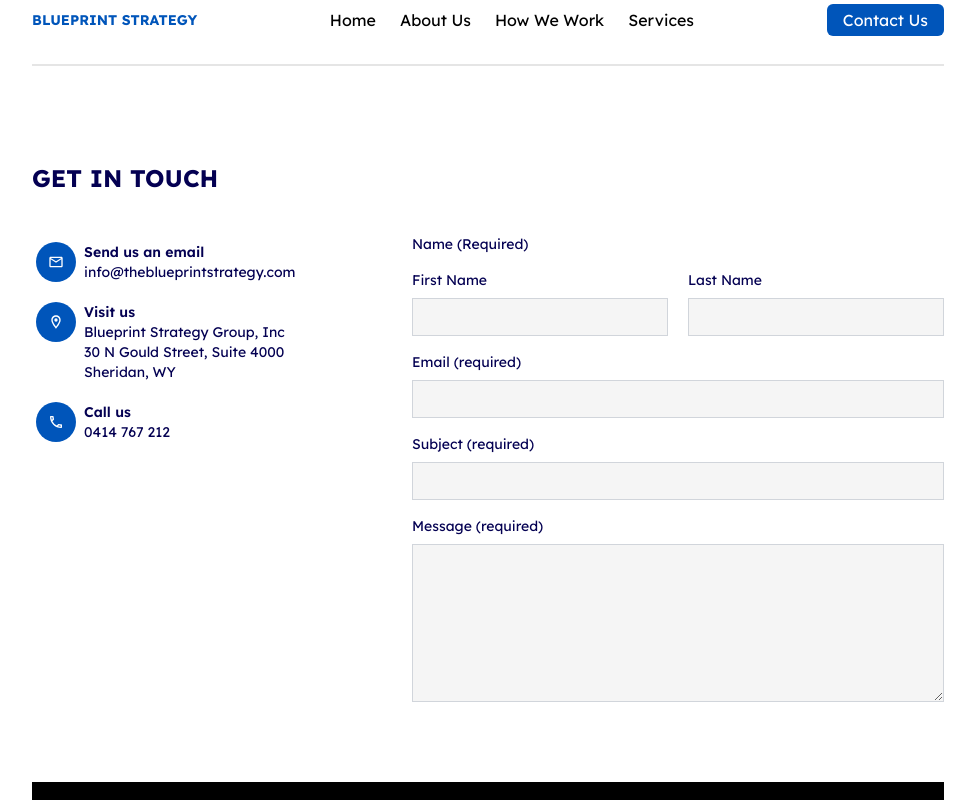
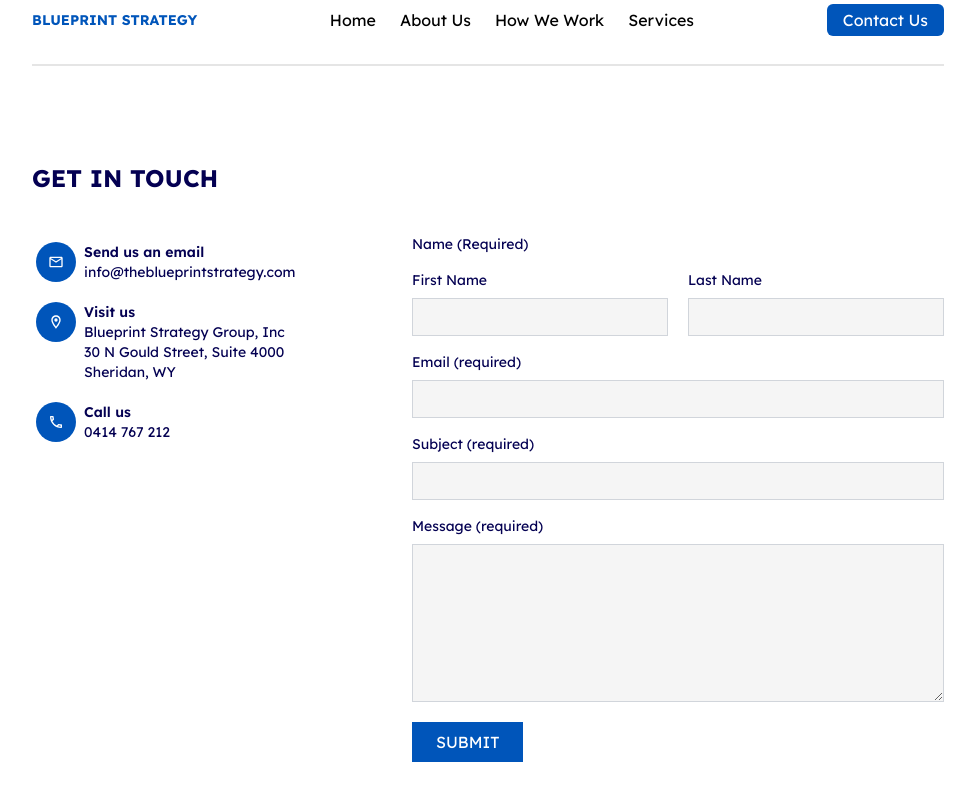
Before and after one commit to EdgarAmpiire/blueprints-web, a React (Create React App) app: page /contact-us in a window 1280 px wide. Shown: the top 800 px of the page, without its empty margins (152-1127 px from the left). Built offline with nearby package versions, Linux system fonts and the light colour scheme; what tw-elements would draw is missing.

Commit message:
contact us - team form

```diff
--- a/src/features/contactUs/components/Form.jsx
+++ b/src/features/contactUs/components/Form.jsx
@@ -102,6 +102,9 @@
                 </div>
                 </div>
 
+                <div className="mt-5">
+                    <button type="submit" className="uppercase text-white py-2 px-6 bg-[#0055BA] ">Submit</button>
+                </div>
             </form>
           </div>
         </div>
```
